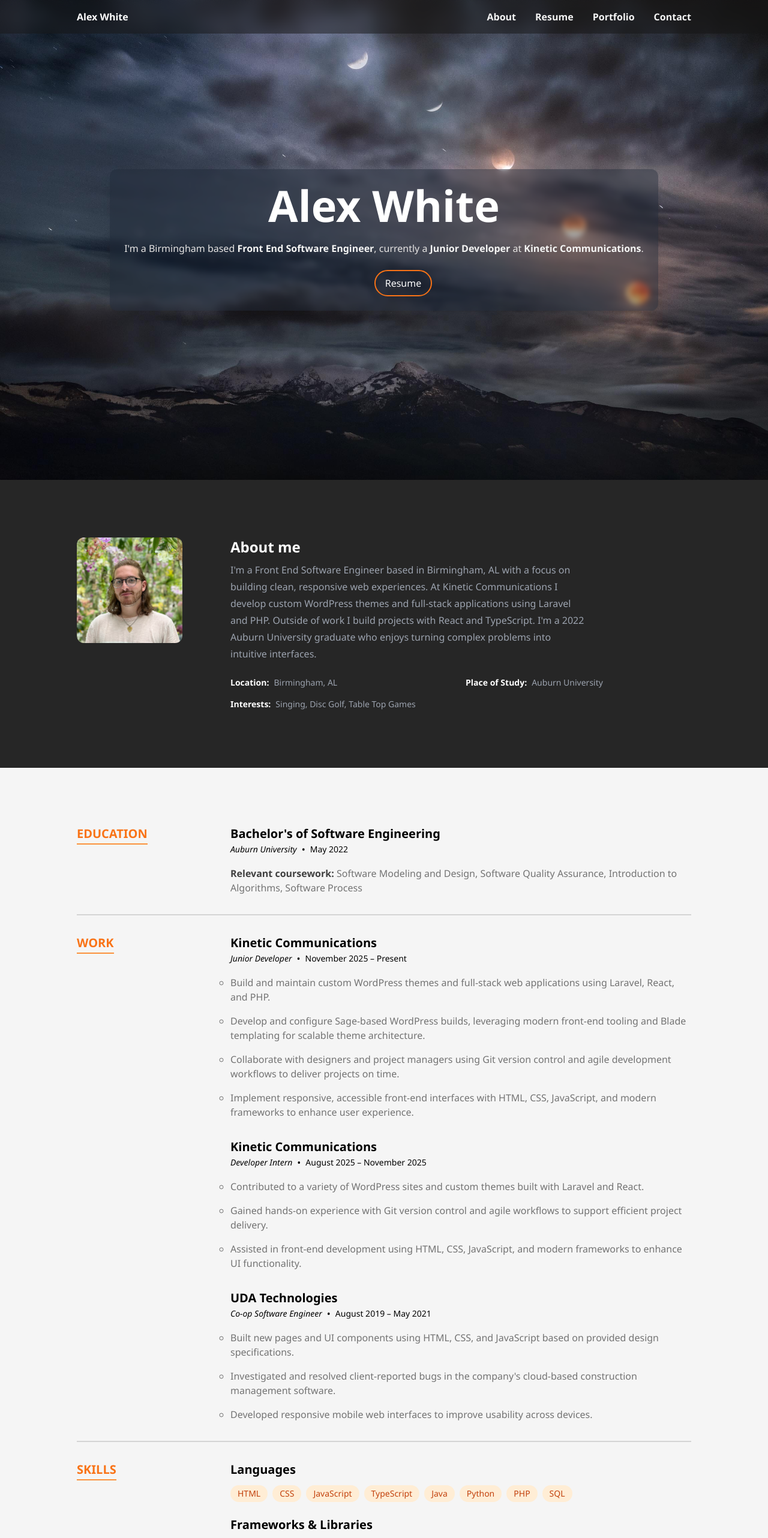
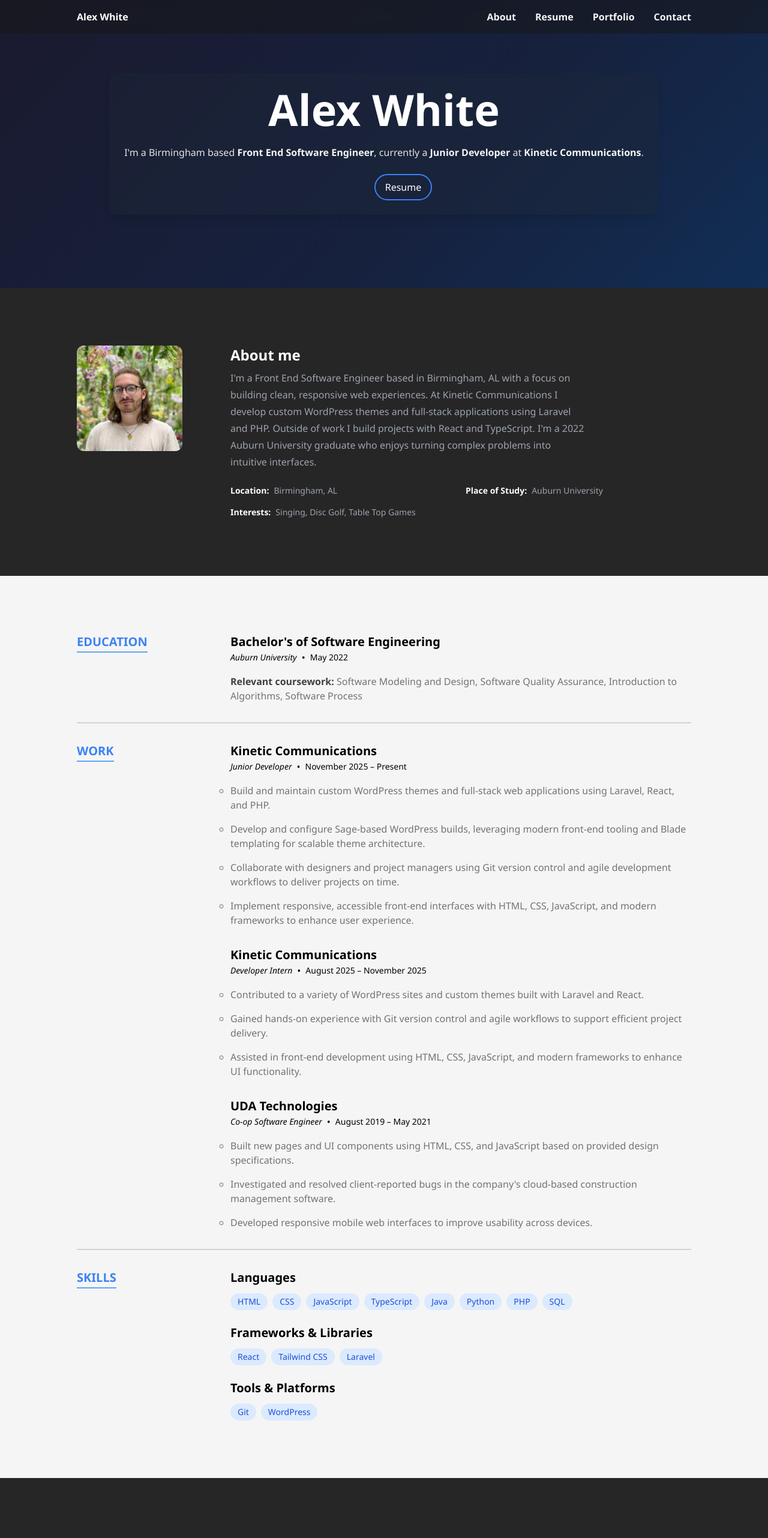
Before and after one commit to alexwhite017/react-website, a React (Vite) app: page / in a window 1280 px wide. Shown: the top 2564 px of the page at 60% size. Built offline with nearby package versions, Linux system fonts and the light colour scheme; some icons are missing.

Commit message:
Update theme colors and added gradient

```diff
--- a/src/Components/Contact.tsx
+++ b/src/Components/Contact.tsx
@@ -13,7 +13,7 @@ const Contact = () => {
         </p>
         <a
           href="mailto:alex.white017@gmail.com"
-          className="rounded-full border-2 border-orange-500 px-6 py-2 text-sm font-medium text-white transition-colors duration-300 hover:bg-orange-500 focus:outline-none focus:ring-2 focus:ring-orange-500 focus:ring-offset-2 focus:ring-offset-neutral-900"
+          className="rounded-full border-2 border-blue-500 px-6 py-2 text-sm font-medium text-white transition-colors duration-300 hover:bg-blue-500 focus:outline-none focus:ring-2 focus:ring-blue-500 focus:ring-offset-2 focus:ring-offset-neutral-900"
         >
           Say Hello
         </a>
--- a/src/Components/Intro.tsx
+++ b/src/Components/Intro.tsx
@@ -5,7 +5,7 @@ import { Link } from "react-router-dom";
 import resume from "/resources/Alex_White_Resume.pdf";
 const Intro = () => {
   return (
-    <div className="relative flex h-screen w-full items-center justify-center">
+    <div className="relative flex min-h-[60vh] w-full items-center justify-center">
       <div className="z-10 max-w-screen-lg px-4 lg:px-0">
         <div className="animate-fade-in-up flex flex-col items-center gap-y-6 rounded-xl bg-gray-800/40 p-6 text-center shadow-lg backdrop-blur-sm">
           <h1 className="text-4xl font-bold text-white sm:text-5xl lg:text-7xl">
@@ -27,7 +27,7 @@ const Intro = () => {
               target="_blank"
             />
             <Link
-              className="m-auto flex gap-x-2 rounded-full border-2 border-orange-500 bg-none px-4 py-2 text-sm font-medium text-white ring-orange-500 ring-offset-gray-700/80 hover:bg-gray-700/80 focus:outline-none focus:ring-2 focus:ring-offset-2 sm:text-base"
+              className="m-auto flex gap-x-2 rounded-full border-2 border-blue-500 bg-none px-4 py-2 text-sm font-medium text-white ring-blue-500 ring-offset-gray-700/80 hover:bg-gray-700/80 focus:outline-none focus:ring-2 focus:ring-offset-2 sm:text-base"
               to={resume}
               target="_blank"
               download
--- a/src/Components/NavBar.tsx
+++ b/src/Components/NavBar.tsx
@@ -9,7 +9,7 @@ const navLinks = [
 ];
 
 const linkClass =
-  "-m-1.5 p-1.5 rounded-md font-bold hover:transition-colors hover:duration-300 focus:outline-none focus-visible:ring-2 focus-visible:ring-orange-500 hover:text-orange-500 text-neutral-100";
+  "-m-1.5 p-1.5 rounded-md font-bold hover:transition-colors hover:duration-300 focus:outline-none focus-visible:ring-2 focus-visible:ring-blue-500 hover:text-blue-500 text-neutral-100";
 
 const NavBar = () => {
   const [menuOpen, setMenuOpen] = useState(false);
--- a/src/Components/PortfolioItem.tsx
+++ b/src/Components/PortfolioItem.tsx
@@ -24,7 +24,7 @@ const PortfolioItem = ({ image, title, description, link, githubLink, tags }: Po
             {tags.map((tag) => (
               <span
                 key={tag}
-                className="rounded-full bg-orange-500/20 px-2 py-0.5 text-xs font-medium text-orange-300"
+                className="rounded-full bg-blue-500/20 px-2 py-0.5 text-xs font-medium text-blue-300"
               >
                 {tag}
               </span>
@@ -46,7 +46,7 @@ const PortfolioItem = ({ image, title, description, link, githubLink, tags }: Po
               href={githubLink}
               target="_blank"
               rel="noreferrer"
-              className="rounded-full border border-orange-400 px-4 py-1.5 text-xs font-medium text-orange-400 transition-colors duration-200 hover:bg-orange-400 hover:text-gray-900"
+              className="rounded-full border border-blue-400 px-4 py-1.5 text-xs font-medium text-blue-400 transition-colors duration-200 hover:bg-blue-400 hover:text-gray-900"
             >
               View Code
             </a>
--- a/src/Components/Resume/Education.tsx
+++ b/src/Components/Resume/Education.tsx
@@ -3,10 +3,10 @@ const Education = () => {
     <div className="grid grid-cols-1 gap-y-4 py-8 first:pt-0 last:pb-0  md:grid-cols-4">
       <div className="col-span-1 flex justify-center md:justify-start">
         <div className="relative h-max">
-          <h2 className="text-xl font-bold uppercase text-orange-500">
+          <h2 className="text-xl font-bold uppercase text-blue-500">
             Education
           </h2>
-          <span className="absolute inset-x-0 -bottom-1 border-b-2 border-orange-400" />
+          <span className="absolute inset-x-0 -bottom-1 border-b-2 border-blue-400" />
         </div>
       </div>
       <div className="col-span-1 flex flex-col md:col-span-3">
--- a/src/Components/Resume/Skills.tsx
+++ b/src/Components/Resume/Skills.tsx
@@ -3,10 +3,10 @@ const Skills = () => {
     <div className="grid grid-cols-1 gap-y-4 py-8 first:pt-0 last:pb-0  md:grid-cols-4">
       <div className="col-span-1 flex justify-center md:justify-start">
         <div className="relative h-max">
-          <h2 className="text-xl font-bold uppercase text-orange-500">
+          <h2 className="text-xl font-bold uppercase text-blue-500">
             skills
           </h2>
-          <span className="absolute inset-x-0 -bottom-1 border-b-2 border-orange-400" />
+          <span className="absolute inset-x-0 -bottom-1 border-b-2 border-blue-400" />
         </div>
       </div>
       <div className="col-span-1 flex flex-col gap-y-6 md:col-span-3">
@@ -14,7 +14,7 @@ const Skills = () => {
           <h2 className="mb-3 text-xl font-bold">Languages</h2>
           <div className="flex flex-wrap justify-center gap-2 md:justify-start">
             {["HTML", "CSS", "JavaScript", "TypeScript", "Java", "Python", "PHP", "SQL"].map((skill) => (
-              <span key={skill} className="rounded-full bg-orange-100 px-3 py-1 text-sm font-medium text-orange-700">
+              <span key={skill} className="rounded-full bg-blue-100 px-3 py-1 text-sm font-medium text-blue-700">
                 {skill}
               </span>
             ))}
@@ -24,7 +24,7 @@ const Skills = () => {
           <h2 className="mb-3 text-xl font-bold">Frameworks & Libraries</h2>
           <div className="flex flex-wrap justify-center gap-2 md:justify-start">
             {["React", "Tailwind CSS", "Laravel"].map((skill) => (
-              <span key={skill} className="rounded-full bg-orange-100 px-3 py-1 text-sm font-medium text-orange-700">
+              <span key={skill} className="rounded-full bg-blue-100 px-3 py-1 text-sm font-medium text-blue-700">
                 {skill}
               </span>
             ))}
@@ -34,7 +34,7 @@ const Skills = () => {
           <h2 className="mb-3 text-xl font-bold">Tools & Platforms</h2>
           <div className="flex flex-wrap justify-center gap-2 md:justify-start">
             {["Git", "WordPress"].map((skill) => (
-              <span key={skill} className="rounded-full bg-orange-100 px-3 py-1 text-sm font-medium text-orange-700">
+              <span key={skill} className="rounded-full bg-blue-100 px-3 py-1 text-sm font-medium text-blue-700">
                 {skill}
               </span>
             ))}
--- a/src/Components/Resume/Work.tsx
+++ b/src/Components/Resume/Work.tsx
@@ -3,8 +3,8 @@ const Work = () => {
     <div className="grid grid-cols-1 gap-y-4 py-8 first:pt-0 last:pb-0  md:grid-cols-4">
       <div className="col-span-1 flex justify-center md:justify-start">
         <div className="relative h-max">
-          <h2 className="text-xl font-bold uppercase text-orange-500">Work</h2>
-          <span className="absolute inset-x-0 -bottom-1 border-b-2 border-orange-400" />
+          <h2 className="text-xl font-bold uppercase text-blue-500">Work</h2>
+          <span className="absolute inset-x-0 -bottom-1 border-b-2 border-blue-400" />
         </div>
       </div>
       <div className="col-span-1 flex flex-col md:col-span-3">
--- a/src/style.css
+++ b/src/style.css
@@ -5,8 +5,7 @@
 @tailwind utilities;
 
 body {
-  background-image: url(/resources/background.jpeg);
-  background-size: cover;
+  background: linear-gradient(135deg, #1a1a2e 0%, #16213e 50%, #0f3460 100%);
   background-attachment: fixed;
   margin: 0;
   font-family: "Segoe UI", Tahoma, Geneva, Verdana, sans-serif;
```
Also changed, not shown: 1 other file (tests, documents, lock files or other folders).
